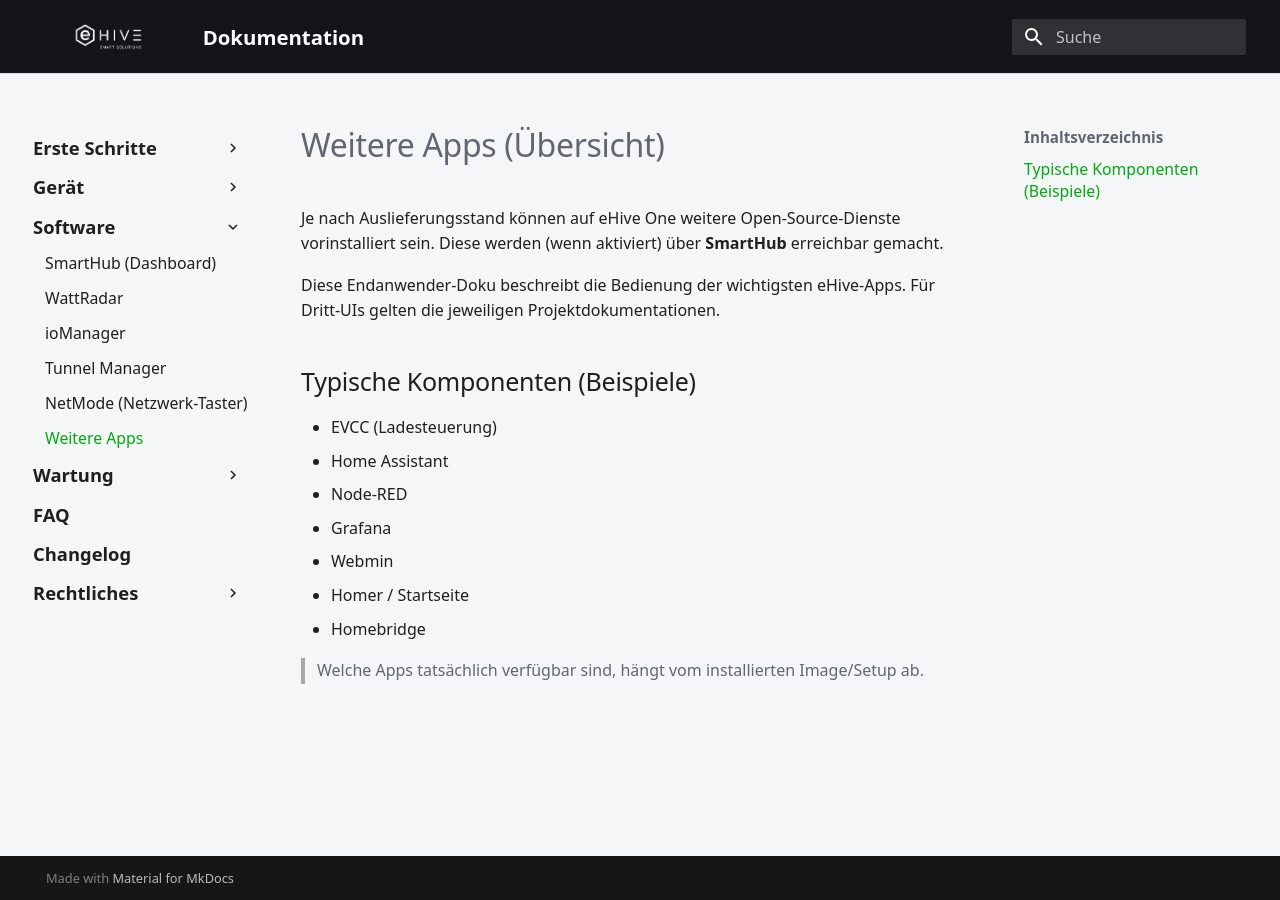
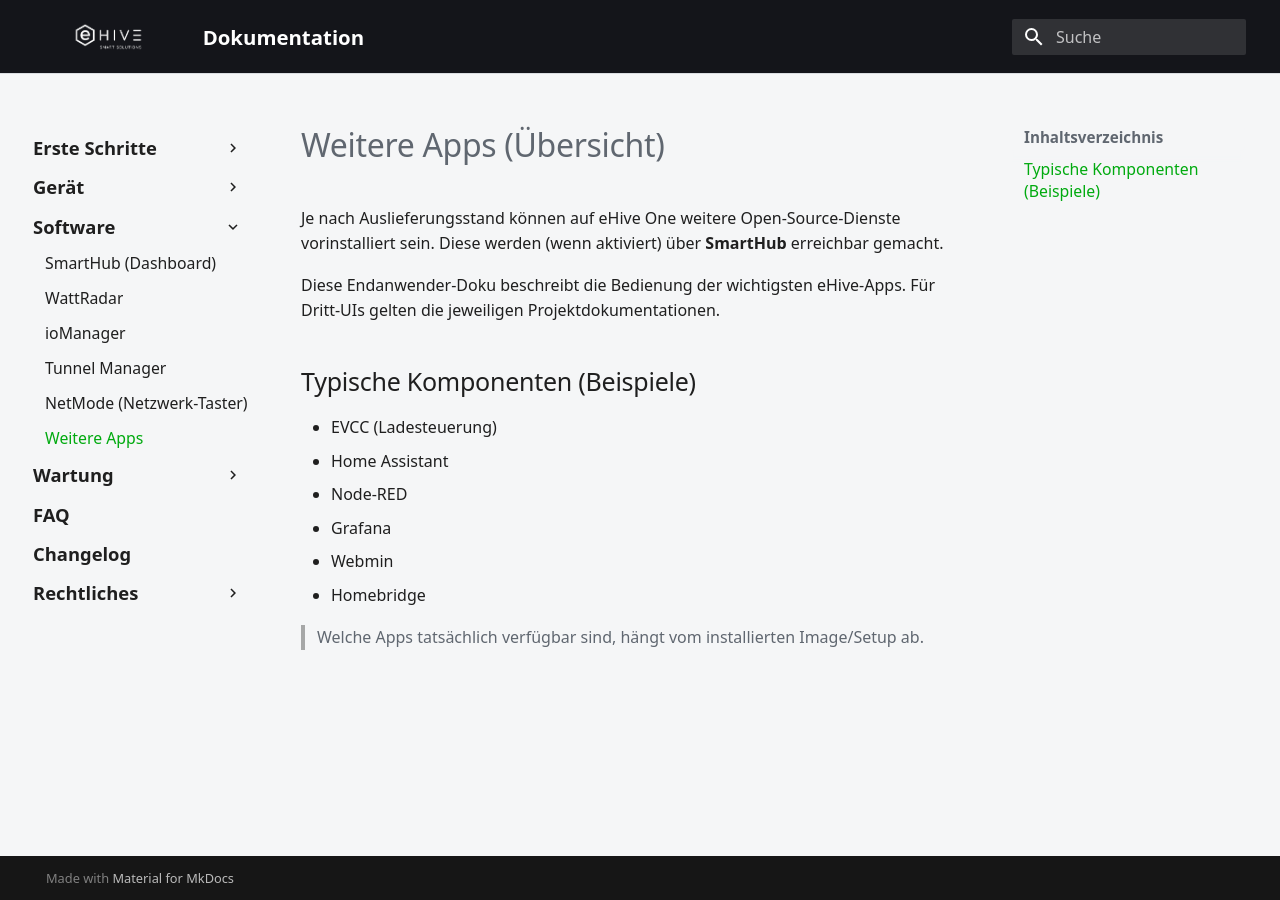
Before and after one commit to ehive-dev/doc, an MkDocs documentation site: the page built from docs/software/other-apps.md, in a window 1280 px wide. Built offline with MkDocs 1.6.1 and Material for MkDocs 9.7.7, drawn with Linux system fonts in a browser that asks for light colours.

Commit message:
docs: entferne homer startseite aus app-uebersicht

```diff
--- a/docs/software/other-apps.md
+++ b/docs/software/other-apps.md
@@ -11,7 +11,6 @@ Diese Endanwender‑Doku beschreibt die Bedienung der wichtigsten eHive‑Apps.
 - Node‑RED
 - Grafana
 - Webmin
-- Homer / Startseite
 - Homebridge
 
 > Welche Apps tatsächlich verfügbar sind, hängt vom installierten Image/Setup ab.
```
